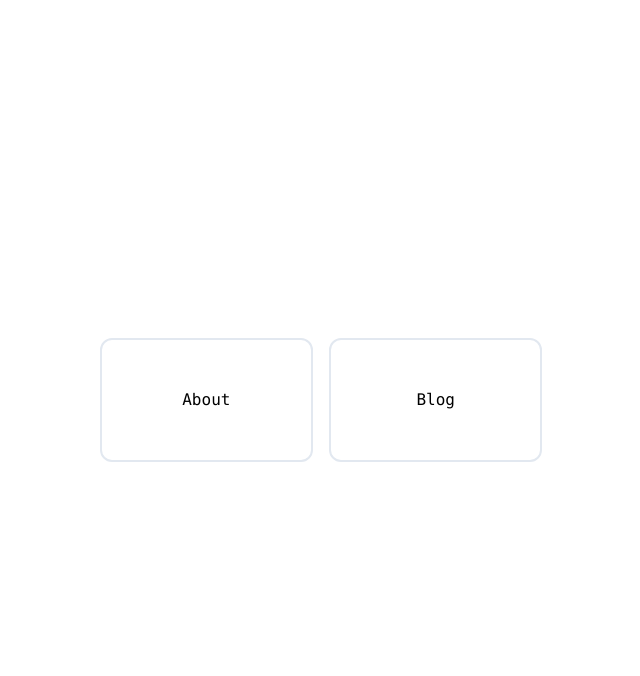
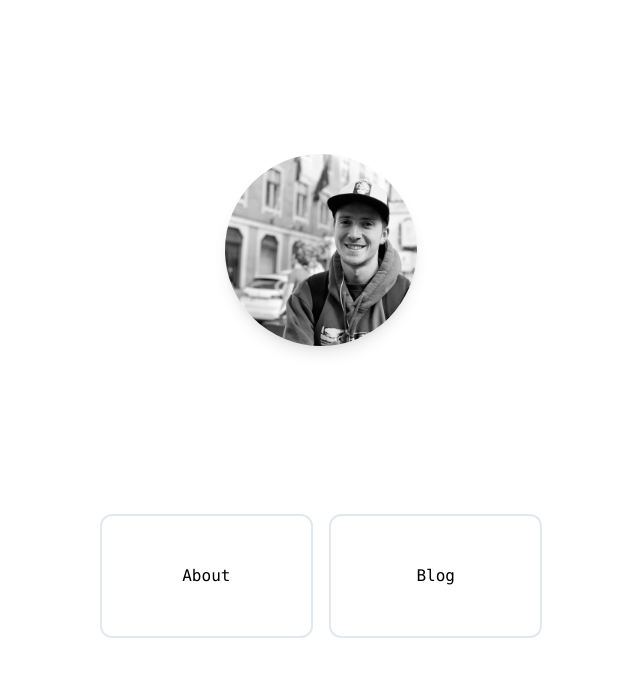
Before and after one commit to brunocalogero/blog, a Nuxt app: page / in a window 1280 px wide. Shown: the top 676 px of the page, without its empty margins (319-959 px from the left). Built offline with nearby package versions, Linux system fonts and the light colour scheme.

Commit message:
pp quickie one

```diff
--- a/pages/index.vue
+++ b/pages/index.vue
@@ -1,5 +1,6 @@
 <template>
   <div class="container">
+    <img class="avatar" src="../static/img/pp.jpeg">
     <div class="md:flex md:flex-wrap place-content-center md:w-8/12">
       <IndexCard v-for="item in menuItems" :key="item.name" :title="item.name"/>
     </div>
@@ -19,6 +20,10 @@ export default {
 
 <style lang="postcss">
 .container {
-  @apply min-h-screen flex justify-center items-center text-center mx-auto;
+  @apply min-h-screen flex flex-col justify-center items-center mx-auto;
+}
+
+.avatar {
+  @apply object-cover rounded-full h-48 w-48 mb-40 shadow-lg;
 }
 </style>
```
Also changed, not shown: static/img/pp.jpeg (added).
